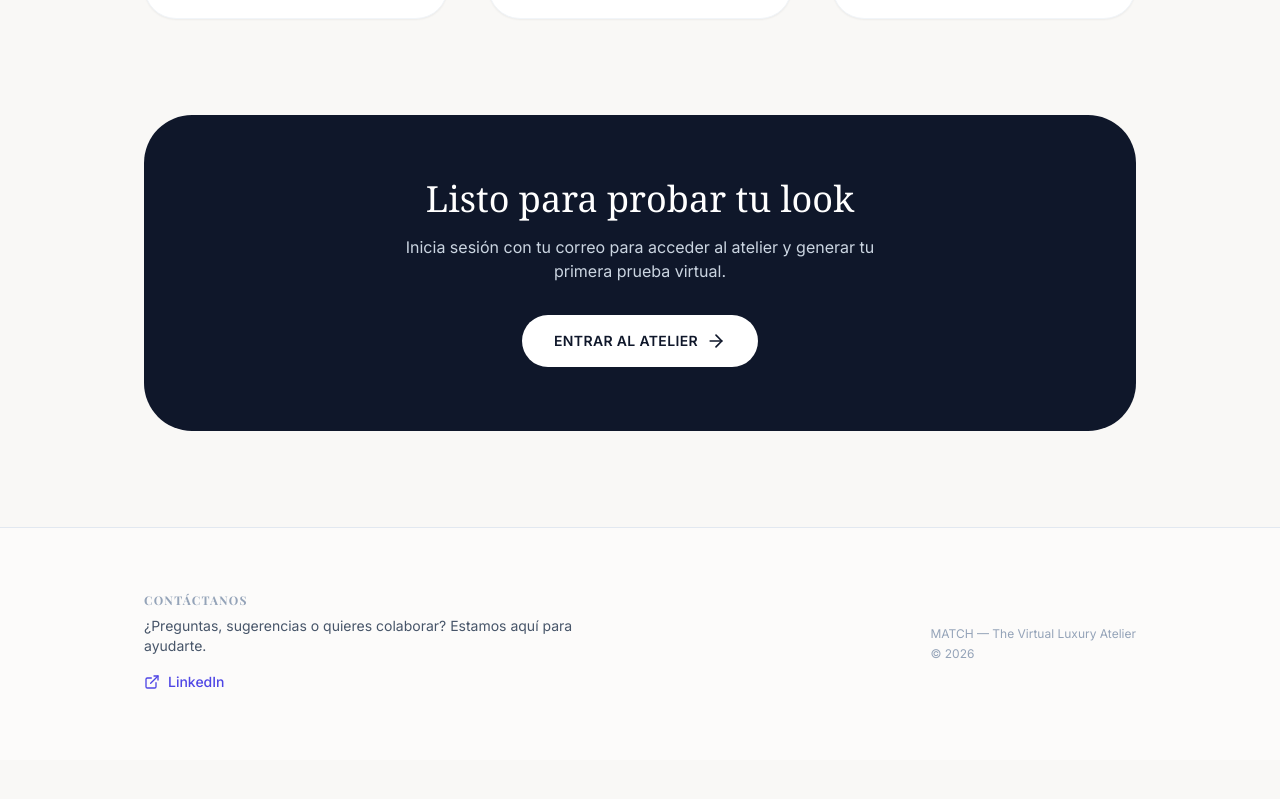
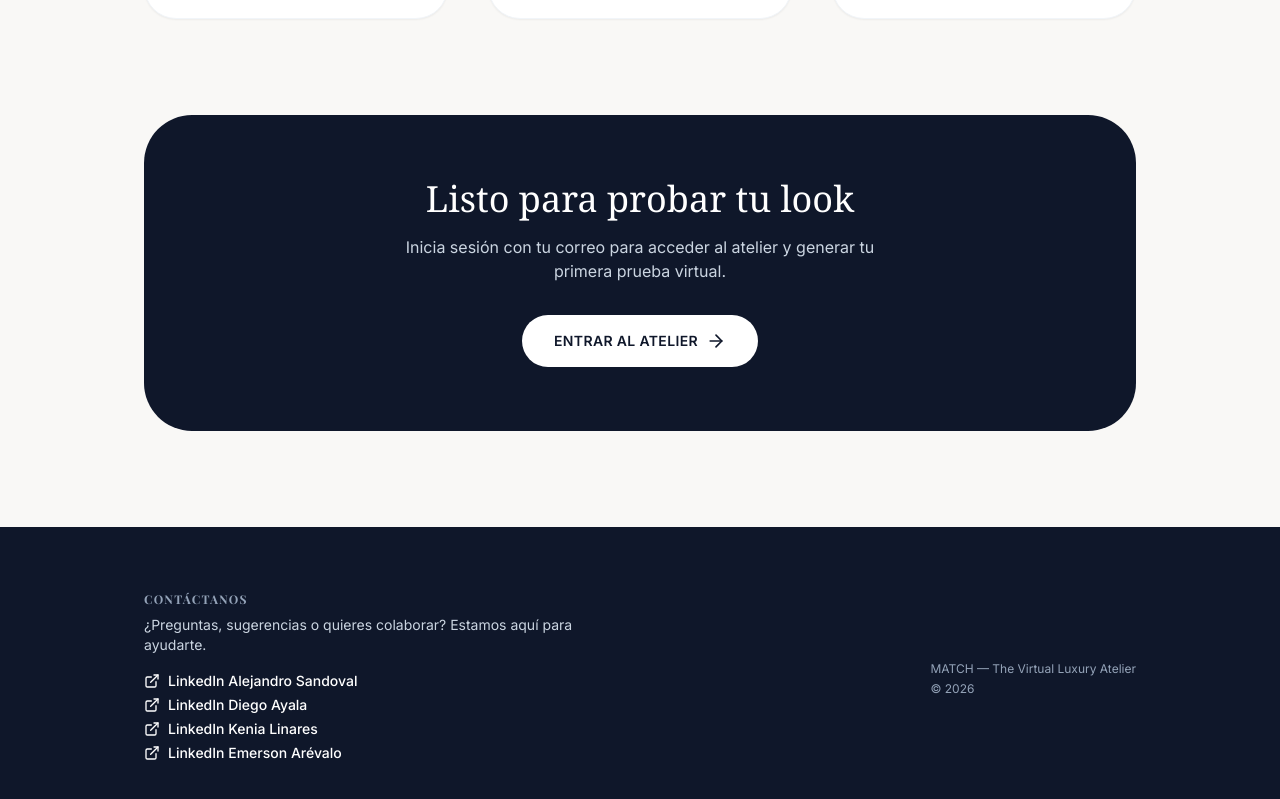
Before and after one commit to Balmo04/MatchApp, a React (Vite) app: page / in a window 1280 px wide. Shown: the part 1089-1888 px from the top of the page. Before the commit the page ends 1849 px from the top, so only its background shows below. Built offline with nearby package versions, Linux system fonts and the light colour scheme; no server answers; a web font is replaced by a local one.

Commit message:
Update Landing component footer with new LinkedIn profiles and style adjustments

```diff
--- a/components/Landing.tsx
+++ b/components/Landing.tsx
@@ -94,22 +94,52 @@ const Landing: React.FC<LandingProps> = ({ onEnter }) => {
       </section>
 
       {/* Footer - Contáctanos */}
-      <footer className="border-t border-slate-200 bg-white/50">
+      <footer className="bg-slate-900">
         <div className="max-w-5xl mx-auto px-4 py-12 md:py-16">
           <div className="flex flex-col md:flex-row md:items-center md:justify-between gap-8">
             <div>
               <h3 className="text-xs font-bold tracking-widest text-slate-400 uppercase mb-2">Contáctanos</h3>
-              <p className="text-slate-600 text-sm max-w-md mb-4">
+              <p className="text-slate-300 text-sm max-w-md mb-4">
                 ¿Preguntas, sugerencias o quieres colaborar? Estamos aquí para ayudarte.
               </p>
               <a
                 href="https://www.linkedin.com/in/alejandro-sandoval742/"
                 target="_blank"
                 rel="noopener noreferrer"
-                className="inline-flex items-center gap-2 text-indigo-600 hover:text-indigo-700 font-medium text-sm transition-colors"
+                className="inline-flex items-center gap-2 text-white hover:text-indigo-300 font-medium text-sm transition-colors"
               >
                 <ExternalLink className="w-4 h-4" />
-                LinkedIn
+                LinkedIn Alejandro Sandoval
+              </a><br></br>
+
+              <a
+                href="https://www.linkedin.com/in/diegoayalaes/"
+                target="_blank"
+                rel="noopener noreferrer"
+                className="inline-flex items-center gap-2 text-white hover:text-indigo-300 font-medium text-sm transition-colors"
+              >
+                <ExternalLink className="w-4 h-4" />
+                LinkedIn Diego Ayala
+              </a><br></br>
+
+              <a
+                href="https://www.linkedin.com/in/kenia-linares-ba66b338a/"
+                target="_blank"
+                rel="noopener noreferrer"
+                className="inline-flex items-center gap-2 text-white hover:text-indigo-300 font-medium text-sm transition-colors"
+              >
+                <ExternalLink className="w-4 h-4" />
+                LinkedIn Kenia Linares
+              </a><br></br>
+
+              <a
+                href="https://www.linkedin.com/in/emersonarevalo/"
+                target="_blank"
+                rel="noopener noreferrer"
+                className="inline-flex items-center gap-2 text-white hover:text-indigo-300 font-medium text-sm transition-colors"
+              >
+                <ExternalLink className="w-4 h-4" />
+                LinkedIn Emerson Arévalo
               </a>
             </div>
             <div className="text-slate-400 text-xs">
```
